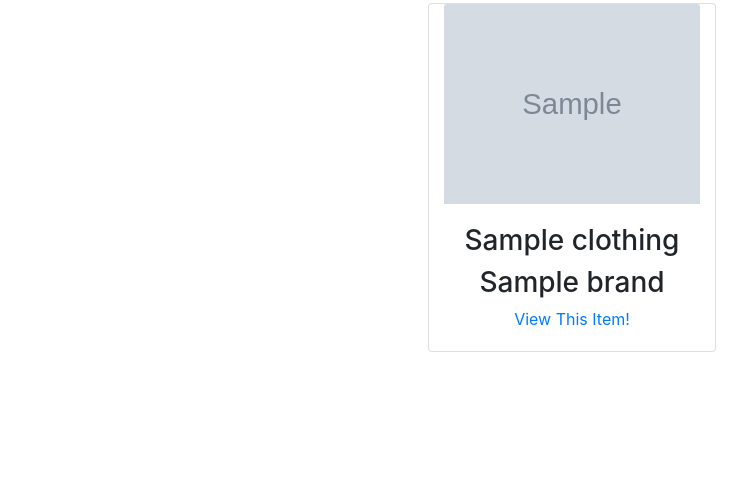
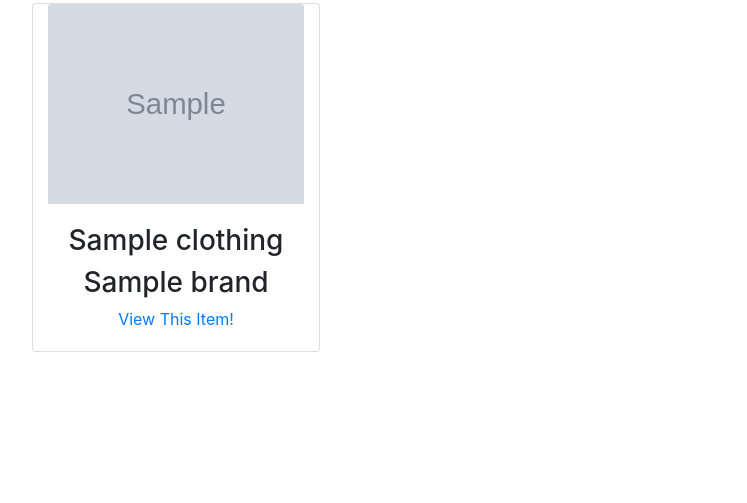
Before and after one commit to clenberger/SWDB, a Flask app: page / in a window 1280 px wide. Shown: the part 818-1321 px from the top of the page, without its empty margins (68-815 px from the left). Run offline with Flask 2, Linux system fonts and the light colour scheme; grey boxes marked "Sample" are stand-in pictures; a database or web service that is not in the repository returns one stand-in record (values such as "Sample title"); some libraries are stand-ins or nearby versions.

Commit message:
Updating UI/UX

```diff
--- a/templates/clothing_index.html
+++ b/templates/clothing_index.html
@@ -15,7 +15,7 @@
     {% for item in clothing_db %}
     <div class="container">
         <div class="row">
-            <div class="col-md">
+            <div class="col-md-auto">
                 <div class="mh-100" style="height: 500px;">
                     <div class="card container text-center mt-1" style="width: 18rem;">
                         <img src="{{item.image}}" class="card-img-top" width="200" height="200">
```
